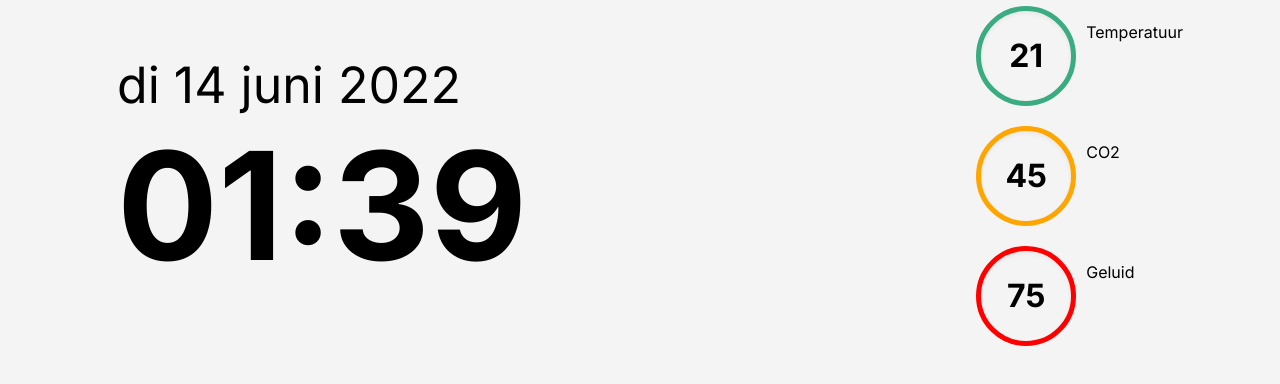
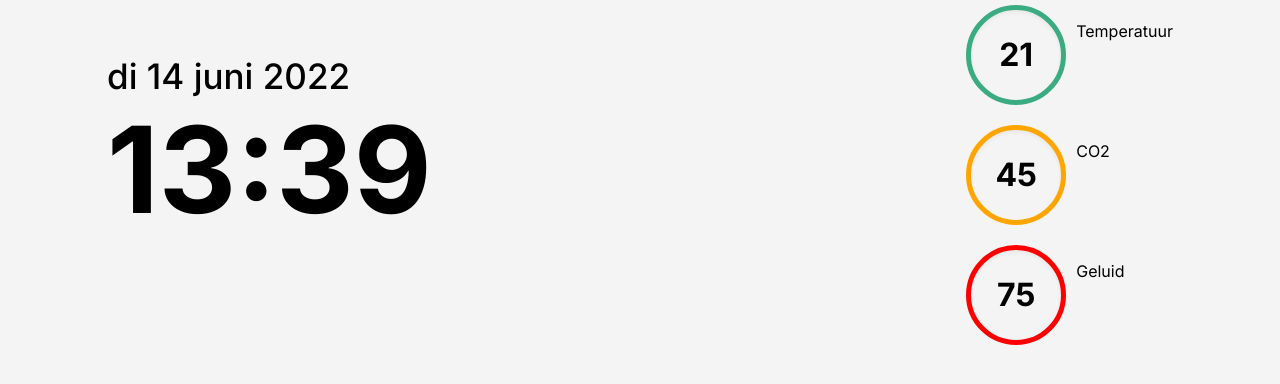
Before and after one commit to Wazup2You/LeapDisplay, a website built with webpack: page docs/index.html in a window 1280 px wide. Built offline with nearby package versions, Linux system fonts and the light colour scheme; no server answers.

Commit message:
fixed timer + css

```diff
--- a/docs/main.css
+++ b/docs/main.css
@@ -80,17 +80,18 @@ html, body {
 }
 
 #date-container {
-    font-size: 50px;
+    font-size: 35px;
+    font-weight: 500;
 }
 
 .clock-wrapper {
     width: 50%;
-    padding: 50px 20px;
+    padding: 50px 0;
 }
 
 .timer {
     font-weight: bold;
-    font-size: 150px;
+    font-size: 120px;
 }
 
 .heart {
--- a/src/js/classes/Clock.js
+++ b/src/js/classes/Clock.js
@@ -15,12 +15,8 @@
             let session = "AM";
 
             if(hh == 0){
-                hh = 12;
+                hh =24;
             }
-            if(hh > 12){
-                hh = hh - 12;
-                session = "PM";
-             }
 
              hh = (hh < 10) ? "0" + hh : hh;
              mm = (mm < 10) ? "0" + mm : mm;
--- a/style/main.css
+++ b/style/main.css
@@ -80,17 +80,18 @@ html, body {
 }
 
 #date-container {
-    font-size: 50px;
+    font-size: 35px;
+    font-weight: 500;
 }
 
 .clock-wrapper {
     width: 50%;
-    padding: 50px 20px;
+    padding: 50px 0;
 }
 
 .timer {
     font-weight: bold;
-    font-size: 150px;
+    font-size: 120px;
 }
 
 .heart {
```
Also changed, not shown: dist/main.js, docs/main.js.
